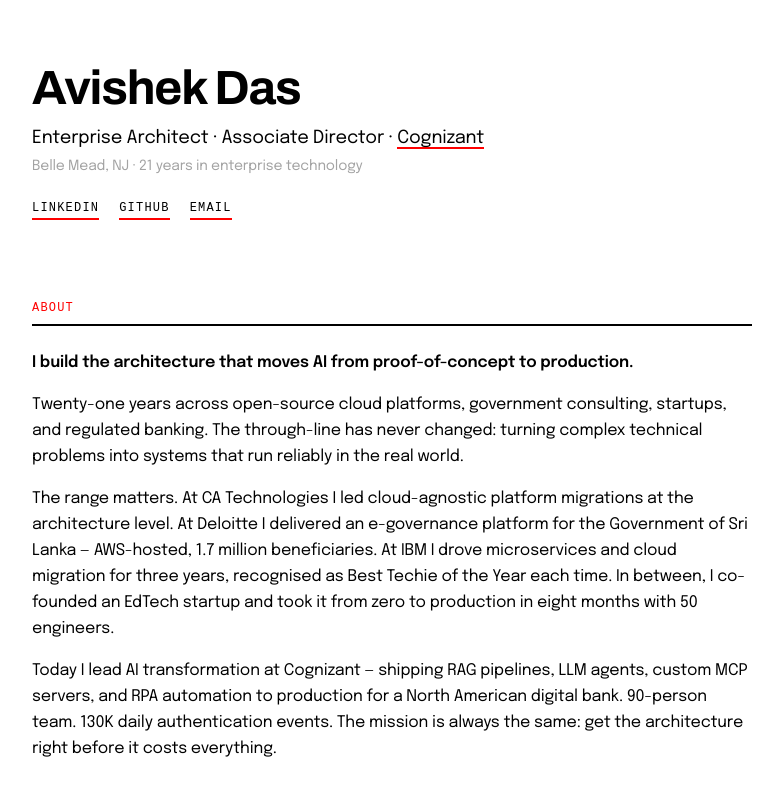
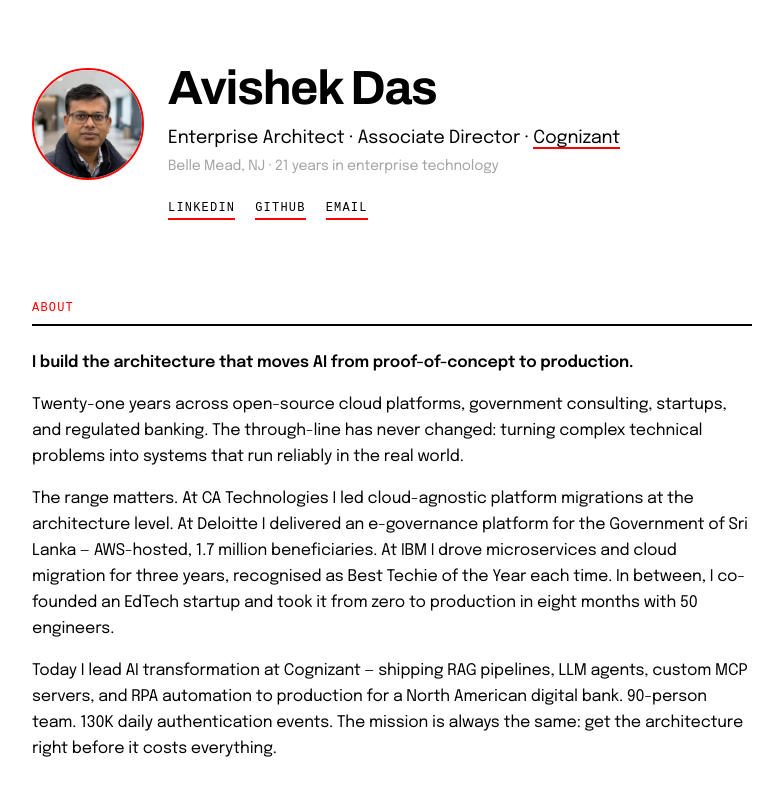
Before and after one commit to avishekdas/avishekdas-portfolio, a Next.js app: page / in a window 1280 px wide. Shown: the top 800 px of the page, without its empty margins (248-1031 px from the left). Built offline with nearby package versions, Linux system fonts and the light colour scheme; a web font is replaced by a local one.

Commit message:
feat: add profile photo to header — circular with red border

```diff
--- a/app/page.tsx
+++ b/app/page.tsx
@@ -4,7 +4,13 @@
       <div className="max-w-3xl mx-auto px-6 py-16 space-y-20">
 
         {/* ── HEADER ─────────────────────────────────────────────── */}
-        <section>
+        <section className="flex flex-col sm:flex-row items-start gap-6">
+          <img
+            src="/avishek_das_profile.png"
+            alt="Avishek Das"
+            className="w-24 h-24 sm:w-28 sm:h-28 rounded-full object-cover object-center border-2 border-accent flex-shrink-0 mt-1"
+          />
+          <div>
             <h1 className="font-head font-bold text-4xl sm:text-5xl tracking-tight leading-tight text-black mb-3">
               Avishek Das
             </h1>
@@ -36,6 +42,7 @@
                   {label}
                 </a>
               ))}
+            </div>
           </div>
         </section>
 
```
Also changed, not shown: public/avishek_das_profile.png (added). Lines whose indentation alone changed are shown as unchanged.
